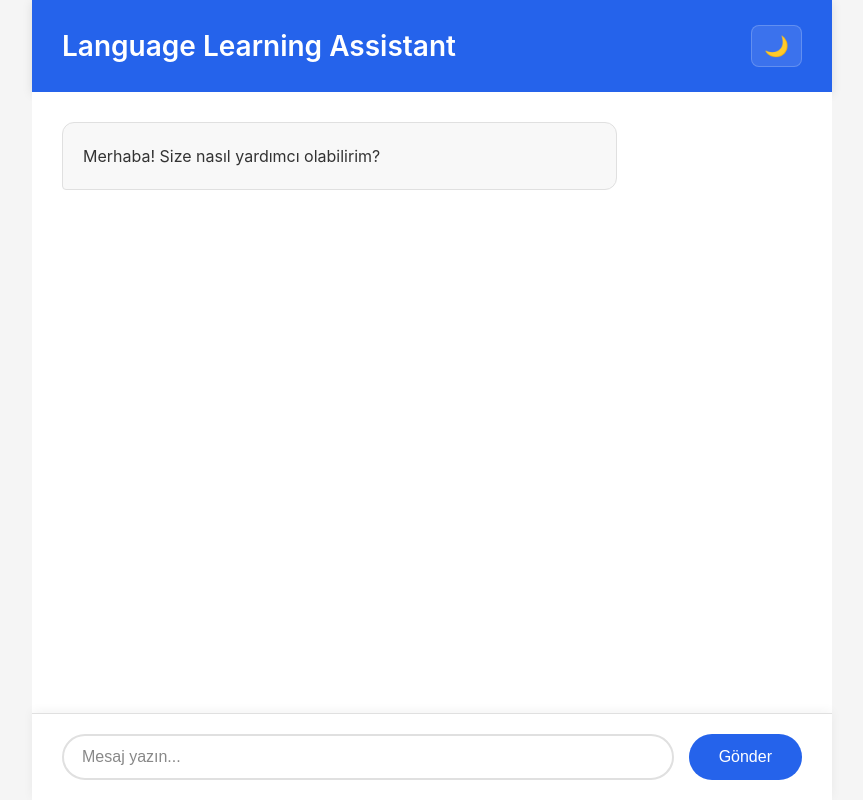
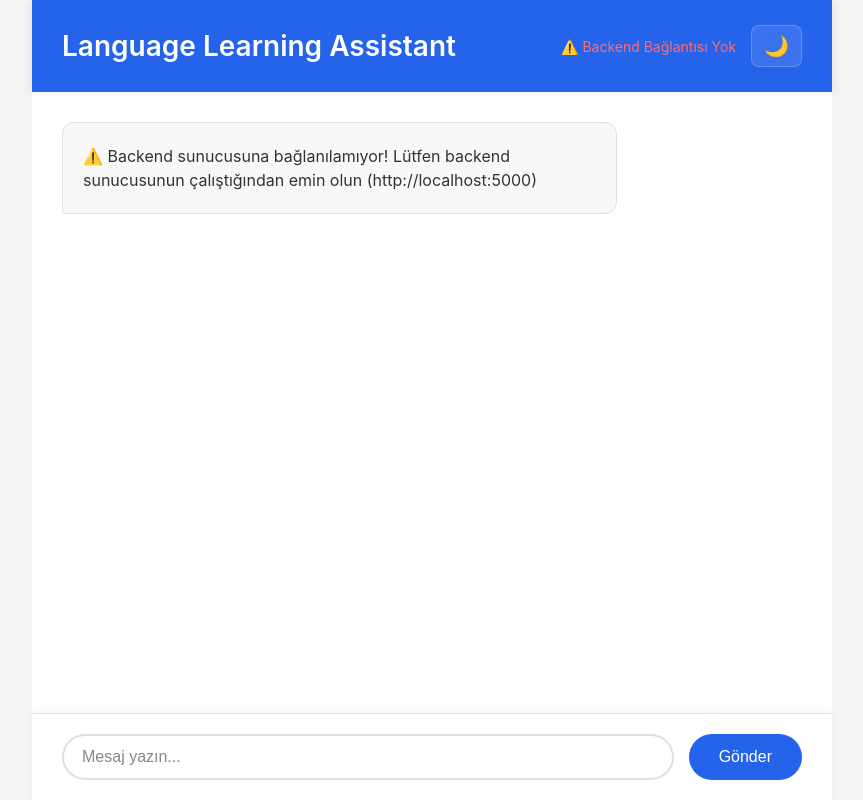
Before and after one commit to Cin42720/Simple-Language-Chatbot, a React (Vite) app in the folder frontend/: page / in a window 1280 px wide. Shown: the whole page, without its empty margins (208-1071 px from the left). Built offline with nearby package versions, Linux system fonts and the light colour scheme; no server answers.

Commit message:
Frontend: Backend baglanti kontrolu eklendi, backend calismazsa uyari gosteriliyor

```diff
--- a/frontend/src/App.jsx
+++ b/frontend/src/App.jsx
@@ -10,6 +10,7 @@ function App() {
   ]);
   const [input, setInput] = useState('');
   const [loading, setLoading] = useState(false);
+  const [backendConnected, setBackendConnected] = useState(null);
   const [darkMode, setDarkMode] = useState(() => {
     try {
       const savedTheme = localStorage.getItem('darkMode');
@@ -27,6 +28,24 @@ function App() {
     document.body.style.color = darkMode ? '#e0e0e0' : '#333';
     localStorage.setItem('darkMode', JSON.stringify(darkMode));
   }, [darkMode]);
+
+  useEffect(() => {
+    const checkBackendConnection = async () => {
+      try {
+        const response = await axios.get(`${API_URL}/`);
+        if (response.data.message) {
+          setBackendConnected(true);
+        }
+      } catch (error) {
+        setBackendConnected(false);
+        setMessages([{
+          text: '⚠️ Backend sunucusuna bağlanılamıyor! Lütfen backend sunucusunun çalıştığından emin olun (http://localhost:5000)',
+          sender: 'bot'
+        }]);
+      }
+    };
+    checkBackendConnection();
+  }, []);
 
   const formatMessage = (text) => {
     if (!text) return text;
@@ -91,9 +110,17 @@ function App() {
     <div className={`app ${darkMode ? 'dark' : 'light'}`}>
       <div className="header">
         <h1>Language Learning Assistant</h1>
-        <button className="theme-toggle" onClick={() => setDarkMode(!darkMode)}>
-          {darkMode ? '☀️' : '🌙'}
-        </button>
+        <div style={{ display: 'flex', alignItems: 'center', gap: '15px' }}>
+          {backendConnected === false && (
+            <span style={{ color: '#ff6b6b', fontSize: '14px' }}>⚠️ Backend Bağlantısı Yok</span>
+          )}
+          {backendConnected === true && (
+            <span style={{ color: '#51cf66', fontSize: '14px' }}>✓ Backend Bağlı</span>
+          )}
+          <button className="theme-toggle" onClick={() => setDarkMode(!darkMode)}>
+            {darkMode ? '☀️' : '🌙'}
+          </button>
+        </div>
       </div>
       <div className="messages">
         {messages.map((msg, i) => (
```
